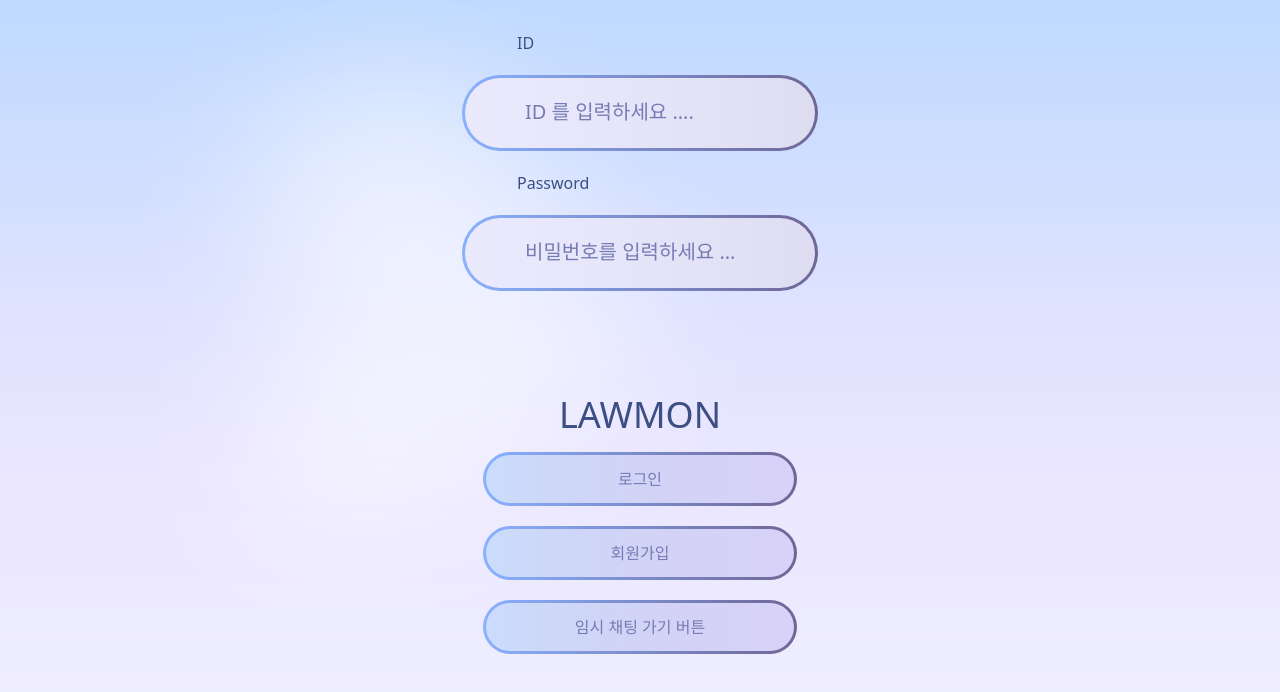
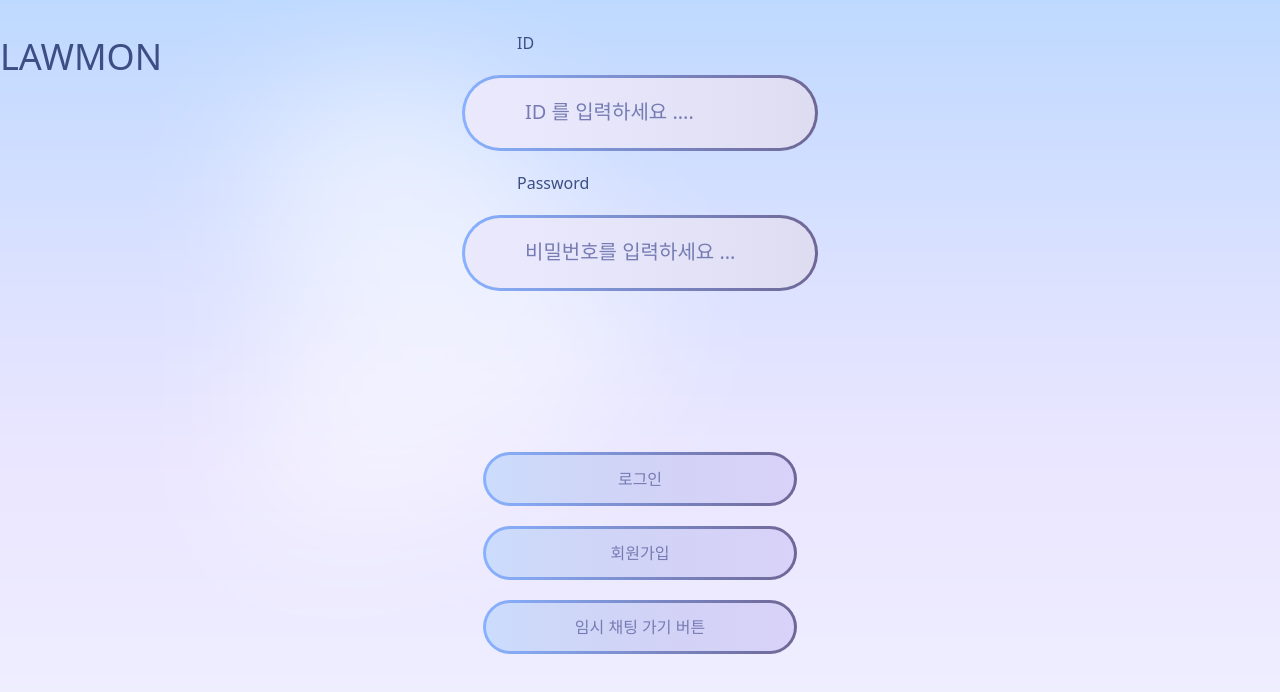
Before and after one commit to LawmonProject/frontend, a React (Vite) app in the folder lawmon/: page /login in a window 1280 px wide. Shown: the top 692 px of the page. Built offline with nearby package versions, Linux system fonts and the light colour scheme.

Commit message:
design : 수정사항 완료

```diff
--- a/lawmon/src/pages/chat/index.css
+++ b/lawmon/src/pages/chat/index.css
@@ -9,7 +9,8 @@
 .title {
     font-size: x-large;
     position: absolute;
-
+    top: 0px;
+    left: 0px;
 
     z-index: 10;
 
--- a/lawmon/src/pages/chat/index.tsx
+++ b/lawmon/src/pages/chat/index.tsx
@@ -106,15 +106,14 @@ function Chat() {
 
   return (
     <>
+      <div className="flex justify-between items-center title mb-[10px]">
+        <p className="text-xl font-bold pt-[10px]">LAWMON</p>
+      </div>
       <div className="flex Chat-container">
-
         <div
           className="bg-chatting min-h-screen flex flex-col p-6"
           style={{ width: 'calc(100vw - 24rem)' }}
         >
-        <div className="flex justify-between items-center title mb-[10px]">
-          <p className="text-xl font-bold pt-[10px]">LAWMON</p>
-        </div>
           <div
             id="chatContanier"
             className="mt-[25px] px-2 overflow-y-auto"
@@ -152,9 +151,7 @@ function Chat() {
             </button>
           </div>
         </div>
-      <div>
-
-      </div>
+        <div></div>
       </div>
     </>
   );
```
Lines whose indentation alone changed are shown as unchanged.
